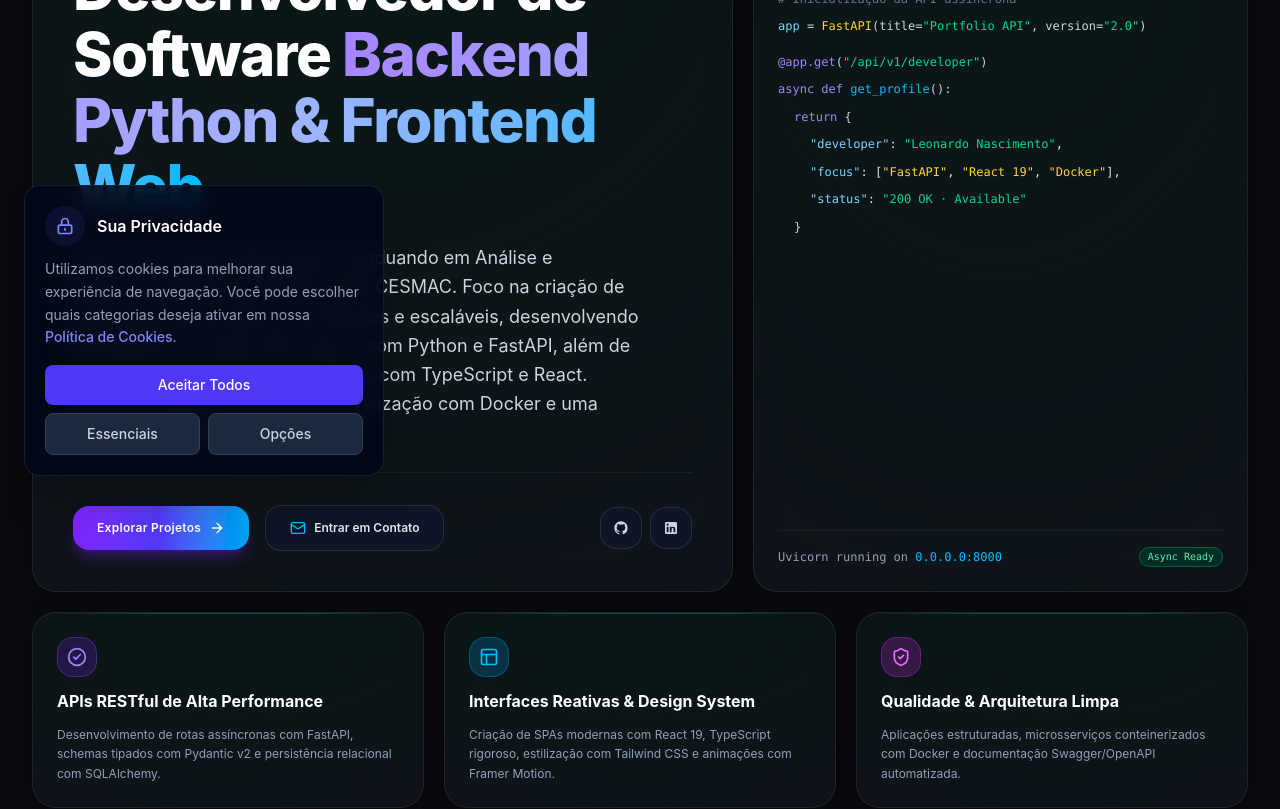
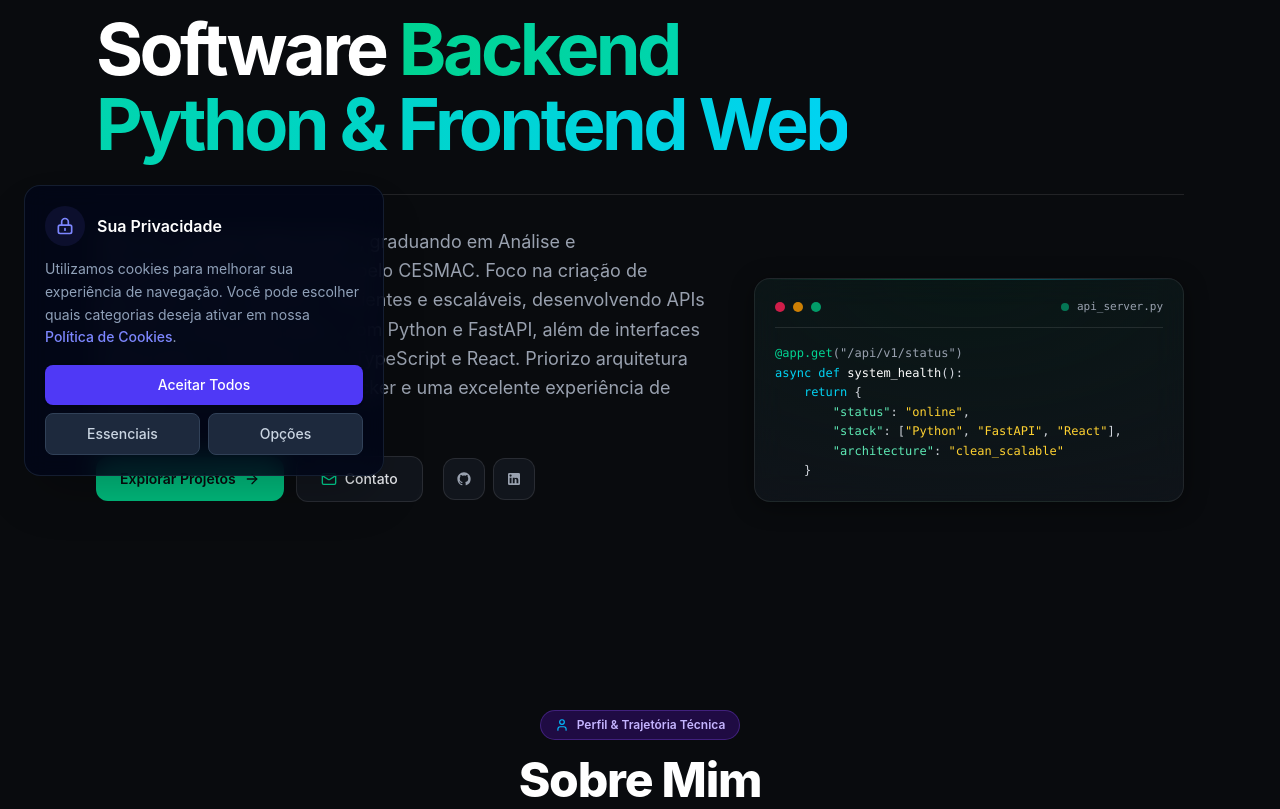
Before and after one commit to leonardonasls-stack/projeto-integrador-iv-a, a React (Vite) app: page / in a window 1280 px wide. Shown: the part 300-1109 px from the top of the page. Built offline with nearby package versions, Linux system fonts and the light colour scheme.

Commit message:
refactor(hero): adopt editorial layout with api_server.py card

```diff
--- a/src/components/portfolio/Hero.tsx
+++ b/src/components/portfolio/Hero.tsx
@@ -1,213 +1,133 @@
 import React from 'react';
-import { ArrowRight, Mail, CheckCircle2, Layout, ShieldCheck } from 'lucide-react';
+import { ArrowRight, Mail } from 'lucide-react';
 import { GithubIcon, LinkedinIcon } from '../ui/SocialIcons';
 import { motion } from 'framer-motion';
 import { useProfile } from '../../context/ProfileContext';
 
 export const Hero: React.FC = () => {
   const { profile } = useProfile();
-  const scrollToProjetos = () => {
-    const el = document.getElementById('projetos');
-    if (el) el.scrollIntoView({ behavior: 'smooth' });
-  };
 
-  const scrollToContato = () => {
-    const el = document.getElementById('contato');
+  const scrollTo = (id: string) => {
+    const el = document.getElementById(id);
     if (el) el.scrollIntoView({ behavior: 'smooth' });
   };
 
   return (
-    <section id="inicio" className="relative pt-32 pb-20 md:pt-40 md:pb-24 overflow-hidden">
-      {/* Background Cyber Glow Gradients */}
-      <div aria-hidden="true" className="absolute top-1/4 left-1/2 -translate-x-1/2 w-175 h-87.5 bg-linear-to-r from-violet-600/15 via-indigo-600/10 to-sky-500/15 blur-[140px] rounded-full pointer-events-none -z-10" />
+    <section id="inicio" className="relative pt-32 pb-20 md:pt-44 md:pb-28 overflow-hidden">
+      {/* Subtle Grid Background */}
+      <div
+        aria-hidden="true"
+        className="absolute inset-0 -z-20 bg-[linear-gradient(to_right,rgba(255,255,255,0.03)_1px,transparent_1px),linear-gradient(to_bottom,rgba(255,255,255,0.03)_1px,transparent_1px)] bg-[size:48px_48px] [mask-image:radial-gradient(ellipse_60%_50%_at_50%_0%,#000_70%,transparent_100%)]"
+      />
+      <div
+        aria-hidden="true"
+        className="absolute top-0 left-1/2 -translate-x-1/2 w-[680px] h-[320px] bg-emerald-500/10 blur-[140px] rounded-full pointer-events-none -z-10"
+      />
 
-      <div className="max-w-7xl mx-auto px-4 sm:px-6 lg:px-8 relative z-10">
-
-        {/* Bento Grid Container */}
-        <div className="grid grid-cols-1 md:grid-cols-12 gap-5 items-stretch">
-
-          {/* Bento Tile 1: Main Presentation & Headline (8 cols) */}
+      <div className="max-w-6xl mx-auto px-4 sm:px-6 lg:px-8">
         <motion.div
-            initial={{ opacity: 0, y: 20 }}
+          initial={{ opacity: 0, y: 16 }}
           animate={{ opacity: 1, y: 0 }}
-            transition={{ duration: 0.5 }}
-            className="md:col-span-12 lg:col-span-7 bento-card p-8 md:p-10 rounded-3xl flex flex-col justify-between text-left relative"
+          transition={{ duration: 0.45 }}
+          className="space-y-8"
         >
-            <div className="space-y-6">
-              {/* Status Badge */}
-              <div className="inline-flex items-center gap-2 px-3.5 py-1.5 rounded-full bg-violet-950/60 border border-violet-500/30 text-violet-200 text-xs font-semibold backdrop-blur-md">
-                <span className="w-2 h-2 rounded-full bg-sky-400 animate-pulse shadow-sm shadow-sky-400" />
-                <span>{profile.statusBadge || 'Desenvolvedor Full Stack | Python & React'}</span>
+          {/* Monospace Status Line */}
+          <div className="inline-flex items-center gap-2.5 px-3 py-1 rounded-full bg-surface border border-white/10 text-xs font-mono text-gray-300">
+            <span className="w-2 h-2 rounded-full bg-emerald-400 animate-pulse" />
+            <span className="text-emerald-400">status:</span>
+            <span>{profile.statusBadge || 'disponível_para_projetos'}</span>
           </div>
 
-              {/* Headline */}
-              <h1 className="text-4xl sm:text-5xl lg:text-6xl font-extrabold text-white tracking-tight leading-[1.1]">
-                {profile.heroTitlePrefix || 'Desenvolvedor de Software'}{' '}
-                <span className="bg-linear-to-r from-violet-400 via-indigo-300 to-sky-400 bg-clip-text text-transparent">
-                  {profile.heroTitleHighlight || 'Backend Python & Frontend Web'}
+          {/* Editorial Headline */}
+          <h1 className="text-4xl sm:text-6xl lg:text-7xl font-bold text-white tracking-tighter leading-[1.05] text-balance max-w-4xl">
+            {profile.heroTitlePrefix || 'Engenharia de Software'}{' '}
+            <span className="text-transparent bg-clip-text bg-linear-to-r from-emerald-400 to-cyan-400">
+              {profile.heroTitleHighlight || 'Backend Python & Frontend Web.'}
             </span>
           </h1>
 
-              {/* Bio Description */}
-              <p className="text-base sm:text-lg text-slate-300 max-w-xl leading-relaxed font-normal">
+          {/* Asymmetric 2-Column Split Below Headline */}
+          <div className="grid grid-cols-1 lg:grid-cols-12 gap-10 pt-4 items-end border-t border-white/10">
+            {/* Left: Bio + Actions */}
+            <div className="lg:col-span-7 space-y-6 pt-4">
+              <p className="text-base sm:text-lg text-gray-400 leading-relaxed max-w-2xl">
                 {profile.heroDescription}
               </p>
-            </div>
 
-            {/* Action Buttons & Socials */}
-            <div className="pt-8 flex flex-wrap items-center gap-4 border-t border-white/5 mt-6">
+              <div className="flex flex-wrap items-center gap-3">
                 <button
-                onClick={scrollToProjetos}
-                className="w-full sm:w-auto justify-center px-6 py-3.5 rounded-2xl bg-linear-to-r from-violet-600 via-indigo-600 to-sky-500 hover:from-violet-500 hover:to-sky-400 text-white font-semibold text-xs tracking-wide shadow-lg shadow-violet-600/30 flex items-center gap-2 group transition-all transform hover:-translate-y-0.5 focus:outline-none focus:ring-2 focus:ring-violet-400"
+                  onClick={() => scrollTo('projetos')}
+                  className="px-6 py-3 rounded-xl bg-emerald-500 hover:bg-emerald-400 text-canvas font-semibold text-sm flex items-center gap-2 transition-all hover:-translate-y-0.5 focus:outline-none focus-visible:ring-2 focus-visible:ring-emerald-400"
                 >
                   <span>Explorar Projetos</span>
-                <ArrowRight className="w-4 h-4 group-hover:translate-x-1 transition-transform" />
+                  <ArrowRight className="w-4 h-4" />
                 </button>
 
                 <button
-                onClick={scrollToContato}
-                className="w-full sm:w-auto justify-center px-6 py-3.5 rounded-2xl bg-slate-900/80 hover:bg-slate-800 text-slate-200 hover:text-white font-semibold text-xs border border-white/10 transition-all flex items-center gap-2 focus:outline-none focus:ring-2 focus:ring-violet-400"
+                  onClick={() => scrollTo('contato')}
+                  className="px-6 py-3 rounded-xl bg-surface hover:bg-surface-elevated text-gray-200 hover:text-white font-medium text-sm border border-white/10 flex items-center gap-2 transition-colors focus:outline-none focus-visible:ring-2 focus-visible:ring-emerald-400"
                 >
-                <Mail className="w-4 h-4 text-sky-400" />
-                <span>Entrar em Contato</span>
+                  <Mail className="w-4 h-4 text-emerald-400" />
+                  <span>Contato</span>
                 </button>
 
-              <div className="flex items-center gap-2 ml-auto">
+                <div className="flex items-center gap-2 ml-auto sm:ml-2">
                   <a
-                  href={profile.githubUrl || "https://github.com/leonardonasls-stack"}
+                    href={profile.githubUrl || 'https://github.com/leonardonasls-stack'}
                     target="_blank"
                     rel="noopener noreferrer"
-                  className="p-3 rounded-2xl bg-slate-900/80 hover:bg-slate-800 text-slate-300 hover:text-white border border-white/10 transition-colors"
+                    className="p-3 rounded-xl bg-surface hover:bg-surface-elevated text-gray-400 hover:text-white border border-white/10 transition-colors focus:outline-none focus-visible:ring-2 focus-visible:ring-emerald-400"
                     aria-label="GitHub"
                   >
                     <GithubIcon className="w-4 h-4" />
                   </a>
                   <a
-                  href={profile.linkedinUrl || "https://linkedin.com"}
+                    href={profile.linkedinUrl || 'https://linkedin.com'}
                     target="_blank"
                     rel="noopener noreferrer"
-                  className="p-3 rounded-2xl bg-slate-900/80 hover:bg-slate-800 text-slate-300 hover:text-white border border-white/10 transition-colors"
+                    className="p-3 rounded-xl bg-surface hover:bg-surface-elevated text-gray-400 hover:text-white border border-white/10 transition-colors focus:outline-none focus-visible:ring-2 focus-visible:ring-emerald-400"
                     aria-label="LinkedIn"
                   >
                     <LinkedinIcon className="w-4 h-4" />
                   </a>
                 </div>
               </div>
-          </motion.div>
+            </div>
 
-          {/* Bento Tile 2: Live API Terminal (5 cols) */}
-          <motion.div
-            initial={{ opacity: 0, y: 20 }}
-            animate={{ opacity: 1, y: 0 }}
-            transition={{ duration: 0.5, delay: 0.15 }}
-            className="md:col-span-12 lg:col-span-5 bento-card p-6 rounded-3xl flex flex-col justify-between text-left font-mono relative overflow-hidden"
-          >
-            {/* Terminal Header */}
-            <div>
+            {/* Right: Live API Terminal Card */}
+            <div className="lg:col-span-5 pt-4">
+              <div className="bento-card p-5 rounded-2xl font-mono text-left">
                 <div className="flex items-center justify-between border-b border-white/10 pb-3 mb-4">
                   <div className="flex items-center gap-2">
-                  <div className="w-3 h-3 rounded-full bg-rose-500/80" />
-                  <div className="w-3 h-3 rounded-full bg-amber-500/80" />
-                  <div className="w-3 h-3 rounded-full bg-emerald-500/80" />
+                    <span className="w-2.5 h-2.5 rounded-full bg-rose-500/80" />
+                    <span className="w-2.5 h-2.5 rounded-full bg-amber-500/80" />
+                    <span className="w-2.5 h-2.5 rounded-full bg-emerald-500/80" />
                   </div>
-                <div className="flex items-center gap-2 text-[11px] text-slate-400">
-                  <span className="w-2 h-2 rounded-full bg-violet-400 animate-pulse" />
+                  <div className="flex items-center gap-2 text-[11px] text-gray-400">
+                    <span className="w-2 h-2 rounded-full bg-emerald-400 animate-pulse" />
                     <span>api_server.py</span>
                   </div>
                 </div>
 
-              {/* Code Snippet */}
-              <div className="space-y-2 text-xs text-slate-300 leading-relaxed overflow-x-auto">
-                <p>
-                  <span className="text-violet-400">from</span> <span className="text-white">fastapi</span> <span className="text-violet-400">import</span> <span className="text-sky-300">FastAPI</span>
-                </p>
-                <p>
-                  <span className="text-violet-400">from</span> <span className="text-white">pydantic</span> <span className="text-violet-400">import</span> <span className="text-sky-300">BaseModel</span>
-                </p>
-                <p className="text-slate-500 pt-1"># Inicialização da API assíncrona</p>
-                <p>
-                  <span className="text-sky-300">app</span> = <span className="text-amber-300">FastAPI</span>(title=<span className="text-emerald-400">"Portfolio API"</span>, version=<span className="text-emerald-400">"2.0"</span>)
-                </p>
-                <p className="pt-2">
-                  <span className="text-violet-400">@app.get</span>(<span className="text-emerald-400">"/api/v1/developer"</span>)
-                </p>
-                <p>
-                  <span className="text-violet-400">async def</span> <span className="text-sky-400">get_profile</span>():
-                </p>
-                <p className="pl-4">
-                  <span className="text-violet-400">return</span> &#123;
-                </p>
-                <p className="pl-8 text-slate-200">
-                  <span className="text-sky-300">"developer"</span>: <span className="text-emerald-400">"Leonardo Nascimento"</span>,
-                </p>
-                <p className="pl-8 text-slate-200">
-                  <span className="text-sky-300">"focus"</span>: [<span className="text-amber-300">"FastAPI"</span>, <span className="text-amber-300">"React 19"</span>, <span className="text-amber-300">"Docker"</span>],
-                </p>
-                <p className="pl-8 text-slate-200">
-                  <span className="text-sky-300">"status"</span>: <span className="text-emerald-400">"200 OK · Available"</span>
-                </p>
-                <p className="pl-4">&#125;</p>
+                <pre className="text-xs text-gray-300 leading-relaxed overflow-x-auto">
+                  <code>
+                    <span className="text-emerald-400">@app.get</span>
+                    <span className="text-gray-400">(&quot;/api/v1/status&quot;)</span>
+                    {'\n'}
+                    <span className="text-cyan-400">async def</span>{' '}
+                    <span className="text-white">system_health</span>():
+                    {'\n    '}
+                    <span className="text-cyan-400">return</span> {'{\n        '}
+                    <span className="text-emerald-300">&quot;status&quot;</span>: <span className="text-amber-300">&quot;online&quot;</span>,{'\n        '}
+                    <span className="text-emerald-300">&quot;stack&quot;</span>: [<span className="text-amber-300">&quot;Python&quot;</span>, <span className="text-amber-300">&quot;FastAPI&quot;</span>, <span className="text-amber-300">&quot;React&quot;</span>],{'\n        '}
+                    <span className="text-emerald-300">&quot;architecture&quot;</span>: <span className="text-amber-300">&quot;clean_scalable&quot;</span>
+                    {'\n    }'}
+                  </code>
+                </pre>
               </div>
             </div>
-
-            {/* Terminal Footer Status */}
-            <div className="pt-4 mt-4 border-t border-white/5 flex items-center justify-between text-xs font-mono">
-              <span className="text-slate-400">Uvicorn running on <span className="text-sky-400">0.0.0.0:8000</span></span>
-              <span className="px-2 py-0.5 rounded-full bg-emerald-950 text-emerald-300 border border-emerald-800 text-[10px]">
-                Async Ready
-              </span>
           </div>
         </motion.div>
-
-          {/* Bento Tile 3: Key Pillar 1 - FastAPI & Async Architecture (4 cols) */}
-          <motion.div
-            initial={{ opacity: 0, y: 20 }}
-            animate={{ opacity: 1, y: 0 }}
-            transition={{ duration: 0.5, delay: 0.25 }}
-            className="md:col-span-4 bento-card p-6 rounded-3xl text-left space-y-3"
-          >
-            <div className="w-10 h-10 rounded-2xl bg-violet-600/20 border border-violet-500/30 flex items-center justify-center text-violet-400">
-              <CheckCircle2 className="w-5 h-5" />
-            </div>
-            <h3 className="text-base font-bold text-white">APIs RESTful de Alta Performance</h3>
-            <p className="text-xs text-slate-400 leading-relaxed">
-              Desenvolvimento de rotas assíncronas com FastAPI, schemas tipados com Pydantic v2 e persistência relacional com SQLAlchemy.
-            </p>
-          </motion.div>
-
-          {/* Bento Tile 4: Key Pillar 2 - Modern Frontend (4 cols) */}
-          <motion.div
-            initial={{ opacity: 0, y: 20 }}
-            animate={{ opacity: 1, y: 0 }}
-            transition={{ duration: 0.5, delay: 0.3 }}
-            className="md:col-span-4 bento-card p-6 rounded-3xl text-left space-y-3"
-          >
-            <div className="w-10 h-10 rounded-2xl bg-sky-500/20 border border-sky-500/30 flex items-center justify-center text-sky-400">
-              <Layout className="w-5 h-5" />
-            </div>
-            <h3 className="text-base font-bold text-white">Interfaces Reativas &amp; Design System</h3>
-            <p className="text-xs text-slate-400 leading-relaxed">
-              Criação de SPAs modernas com React 19, TypeScript rigoroso, estilização com Tailwind CSS e animações com Framer Motion.
-            </p>
-          </motion.div>
-
-          {/* Bento Tile 5: Key Pillar 3 - Clean Architecture (4 cols) */}
-          <motion.div
-            initial={{ opacity: 0, y: 20 }}
-            animate={{ opacity: 1, y: 0 }}
-            transition={{ duration: 0.5, delay: 0.35 }}
-            className="md:col-span-4 bento-card p-6 rounded-3xl text-left space-y-3"
-          >
-            <div className="w-10 h-10 rounded-2xl bg-fuchsia-500/20 border border-fuchsia-500/30 flex items-center justify-center text-fuchsia-400">
-              <ShieldCheck className="w-5 h-5" />
-            </div>
-            <h3 className="text-base font-bold text-white">Qualidade &amp; Arquitetura Limpa</h3>
-            <p className="text-xs text-slate-400 leading-relaxed">
-              Aplicações estruturadas, microsserviços conteinerizados com Docker e documentação Swagger/OpenAPI automatizada.
-            </p>
-          </motion.div>
-
-        </div>
       </div>
     </section>
   );
```
Lines whose indentation alone changed are shown as unchanged.
